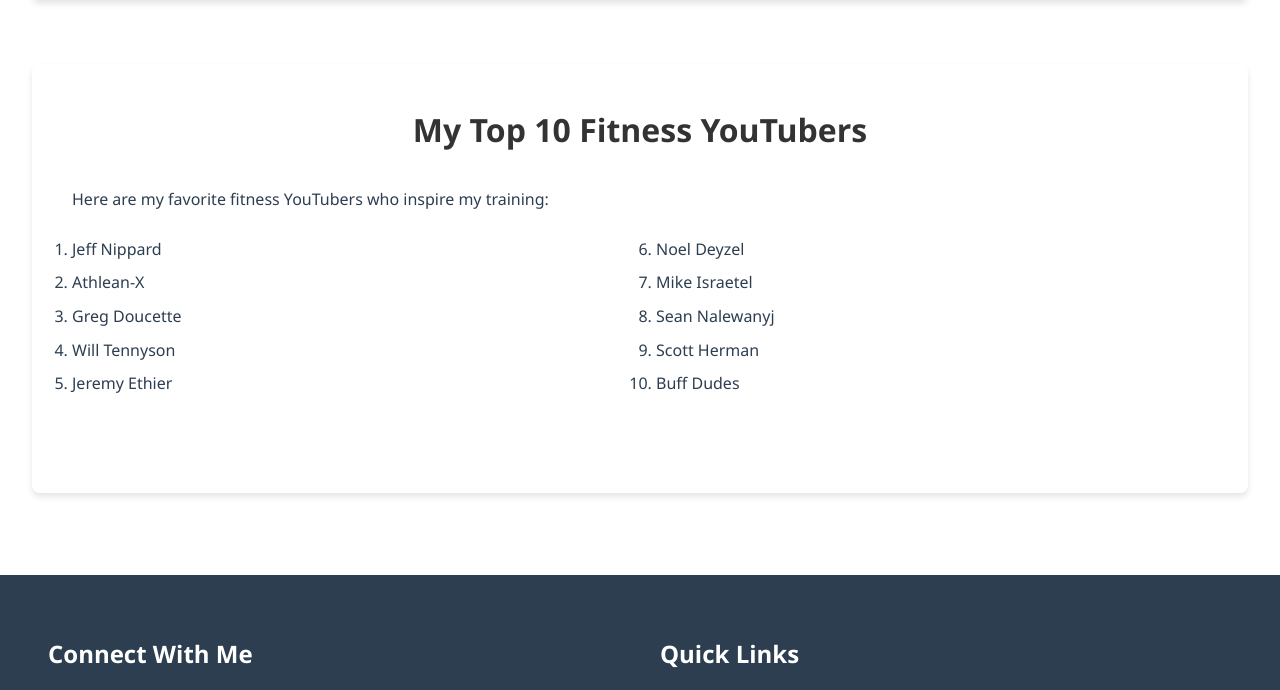
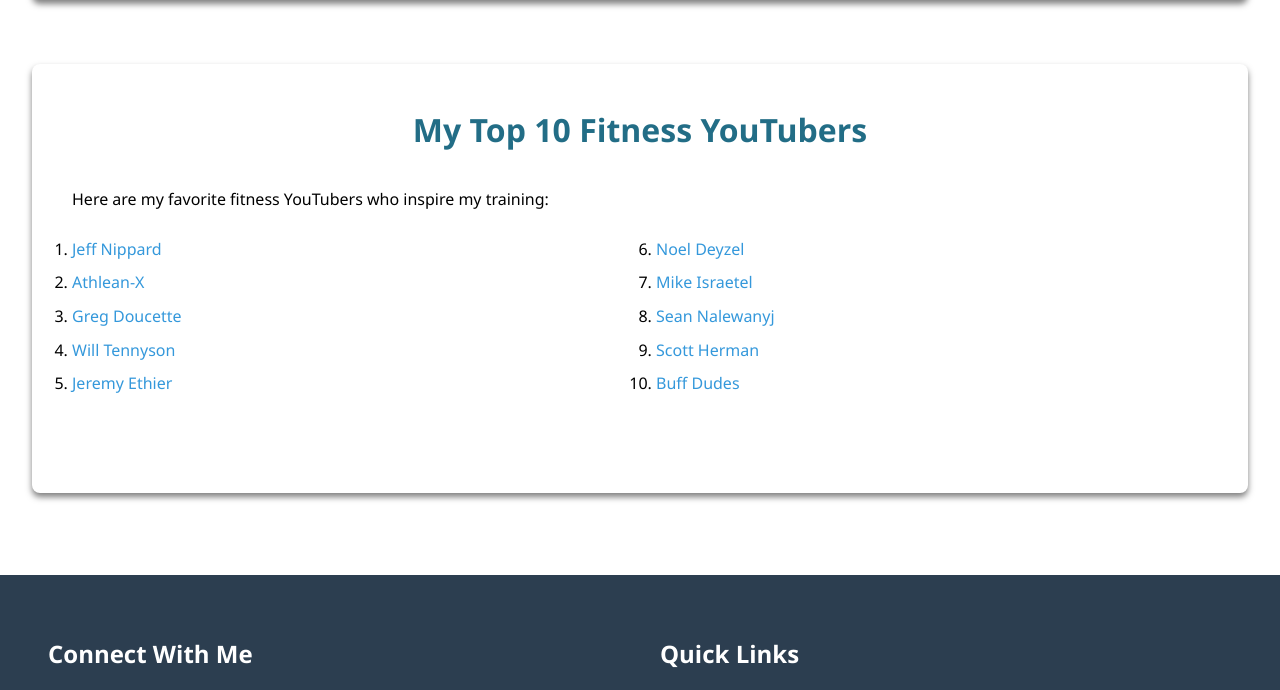
Before and after one commit to Habib-Un-Hemel/cse391_assignment1, a plain HTML site: page highlights.html in a window 1280 px wide. Shown: the part 1525-2215 px from the top of the page. Drawn offline with Linux system fonts and the light colour scheme.

Commit message:
change in highlights page

```diff
--- a/css/style.css
+++ b/css/style.css
@@ -4,16 +4,13 @@
   --secondary-color: #2ecc71;
   --dark-color: #2c3e50;
   --light-color: #ecf0f1;
-  --danger-color: #e74c3c;
-  --success-color: #2ecc71;
-  --warning-color: #f39c12;
   --info-color: #3498db;
   --white: #fff;
   --black: #000;
   --gray: #95a5a6;
   --dark-gray: #7f8c8d;
   --light-gray: #bdc3c7;
-  --shadow: 0 4px 6px rgba(0, 0, 0, 0.1);
+  --shadow: 0 4px 6px rgba(0, 0, 0, 0.5);
   --transition: all 0.3s ease;
 }
 
@@ -27,8 +24,7 @@
 body {
   font-family: "Segoe UI", Tahoma, Geneva, Verdana, sans-serif;
   line-height: 1.6;
-  color: var(--dark-color);
-  background-color: var(--white);
+  /* * */
 }
 
 a {
@@ -39,11 +35,12 @@ a {
 
 a:hover {
   color: var(--secondary-color);
+  /* green */
 }
 
 img {
   max-width: 100%;
-  height: auto;
+  height: 100%;
 }
 
 ul {
@@ -56,6 +53,8 @@ ul {
   max-width: 1200px;
   margin: 0 auto;
   padding: 0 20px;
+  /* top bottom, left write */
+  /*  */
 }
 
 .btn {
@@ -389,7 +388,7 @@ table tr:hover {
 }
 
 .skill-category:hover {
-  transform: translateY(-10px);
+  transform: translateY(10px);
 }
 
 .skill-category h3 {
@@ -412,16 +411,10 @@ table tr:hover {
 
 .skill-category ul li {
   margin-bottom: 10px;
-  padding-left: 20px;
+  padding-left: 10px;
   position: relative;
 }
 
-.skill-category ul li::before {
-  content: "▹";
-  position: absolute;
-  left: 0;
-  color: var(--primary-color);
-}
 
 /* Projects Section */
 .projects-container {
--- a/highlights.html
+++ b/highlights.html
@@ -36,7 +36,6 @@
       }
       nav a {
         text-decoration: none;
-        color: inherit;
         transition: color 0.3s;
       }
       nav a:hover {
@@ -54,7 +53,7 @@
       .highlight-content img {
         width: 50%;
         border-radius: 8px;
-        box-shadow: 0 4px 8px rgba(0,0,0,0.1);
+        box-shadow: 0 4px 8px rgba(0, 0, 0, 0.1);
       }
       .highlight-text {
         width: 50%;
@@ -67,7 +66,8 @@
         border-collapse: collapse;
         margin: 2rem 0;
       }
-      table th, table td {
+      table th,
+      table td {
         padding: 1rem;
         border: 1px solid #ddd;
         text-align: left;
@@ -84,7 +84,6 @@
         break-inside: avoid;
       }
     </style>
-
   </head>
   <body>
     <header>
@@ -103,61 +102,89 @@
 
     <main style="padding: 2rem">
       <section class="highlights-section">
-        <h1 style="font-size: 2.5rem;margin-top:3rem; margin-bottom: 1rem;">My Highlights</h1>
-        <p class="section-description" style="font-size: 1.2rem; margin-bottom: 3rem; color: #666;">
+        <h1 style="font-size: 2.5rem; margin-top: 3rem; margin-bottom: 1rem">
+          My Highlights
+        </h1>
+        <p
+          class="section-description"
+          style="font-size: 1.2rem; margin-bottom: 3rem; color: #666"
+        >
           Beyond coding and academics, here's what makes me who I am.
         </p>
 
         <div class="highlights-container">
           <!-- Bodybuilding Section -->
-          <article class="highlight-card" style="margin-bottom: 4rem;">
-            <h2 style="font-size: 2rem; margin-bottom: 2rem; color: #333;">Bodybuilding Passion</h2>
+          <article class="highlight-card" style="margin-bottom: 4rem">
+            <h2
+              style="
+                font-size: 2rem;
+                margin-bottom: 2rem;
+                color: rgb(34, 109, 134);
+              "
+            >
+              Bodybuilding Passion
+            </h2>
             <div class="highlight-content">
               <img
                 src="https://firebasestorage.googleapis.com/v0/b/autobazar-e55c7.firebasestorage.app/o/autoBazar%2FScreenshot%202025-07-07%20at%2011.30.31%E2%80%AFPM.png?alt=media&token=9d61f193-559a-4a73-b277-cca90b0f859c"
                 alt="Bodybuilding"
               />
               <div class="highlight-text">
-                <h3 style="font-size: 1.5rem; margin-bottom: 1rem;">My Fitness Journey</h3>
-                <p style="line-height: 1.6; margin-bottom: 1rem;">
-                  Bodybuilding has been a transformative part of my life, teaching me discipline, patience,
-                  and the power of consistency. I've been training seriously for 3 years, focusing on:
+                <h3 style="font-size: 1.5rem; margin-bottom: 1rem">
+                  My Fitness Journey
+                </h3>
+                <p style="line-height: 1.6; margin-bottom: 1rem">
+                  Bodybuilding has been a transformative part of my life,
+                  teaching me discipline, patience, and the power of
+                  consistency. I've been training seriously for 3 years,
+                  focusing on:
                 </p>
-                <ul style="margin-bottom: 1.5rem; padding-left: 1.5rem;">
+                <ul style="margin-bottom: 1.5rem; padding-left: 1.5rem">
                   <li>Progressive overload techniques</li>
                   <li>Nutrition and macro tracking</li>
                   <li>Powerlifting fundamentals (Squat, Bench, Deadlift)</li>
                   <li>Body recomposition strategies</li>
                 </ul>
-                <p style="line-height: 1.6;">
-                  My current personal records: 180kg squat, 120kg bench press, and 220kg deadlift.
+                <p style="line-height: 1.6">
+                  My current personal records: 80kg squat, 70kg bench press, and
+                  1000kg deadlift.
                 </p>
               </div>
             </div>
           </article>
 
           <!-- Biking Section -->
-          <article class="highlight-card" style="margin-bottom: 4rem;">
-            <h2 style="font-size: 2rem; margin-bottom: 2rem; color: #333;">Biking Adventures</h2>
+          <article class="highlight-card" style="margin-bottom: 4rem">
+            <h2
+              style="
+                font-size: 2rem;
+                margin-bottom: 2rem;
+                color: rgb(34, 109, 134);
+              "
+            >
+              Biking Adventures
+            </h2>
             <div class="highlight-content reverse">
               <img
                 src="https://firebasestorage.googleapis.com/v0/b/autobazar-e55c7.firebasestorage.app/o/autoBazar%2FScreenshot%202025-07-07%20at%2011.24.56%E2%80%AFPM.png?alt=media&token=ac4287c5-d1b9-4454-a21a-ae851fd25158"
                 alt="Biking"
               />
               <div class="highlight-text">
-                <h3 style="font-size: 1.5rem; margin-bottom: 1rem;">On Two Wheels</h3>
-                <p style="line-height: 1.6; margin-bottom: 1rem;">
-                  Motorcycles are my passion and escape. I own a Yamaha R15 and frequently go on long rides.
-                  What draws me to biking:
+                <h3 style="font-size: 1.5rem; margin-bottom: 1rem">
+                  On Two Wheels
+                </h3>
+                <p style="line-height: 1.6; margin-bottom: 1rem">
+                  Motorcycles are my passion and escape. I own a pulser150 bike
+                  and frequently go on long rides. What draws me to biking:
                 </p>
-                <ul style="margin-bottom: 1.5rem; padding-left: 1.5rem;">
+                <ul style="margin-bottom: 1.5rem; padding-left: 1.5rem">
                   <li>The sense of freedom on open roads</li>
                   <li>The mechanical beauty of motorcycles</li>
                   <li>The biking community and culture</li>
                   <li>Adventure touring and exploring new places</li>
                 </ul>
-                <p style="line-height: 1.6;">
-                  My dream bikes: Ducati Panigale V4 and BMW R 1250 GS Adventure.
+                <p style="line-height: 1.6">
+                  My dream bikes: Ducati Panigale V4.
                 </p>
               </div>
             </div>
@@ -165,22 +192,103 @@
 
           <!-- Top YouTubers Section -->
           <article class="highlight-card">
-            <h2 style="font-size: 2rem; margin-bottom: 2rem; color: #333;">My Top 10 Fitness YouTubers</h2>
+            <h2
+              style="
+                font-size: 2rem;
+                margin-bottom: 2rem;
+                color: rgb(34, 109, 134);
+              "
+            >
+              My Top 10 Fitness YouTubers
+            </h2>
             <div class="highlight-content">
-              <div style="width: 100%;">
-                <p style="margin-bottom: 1.5rem;">Here are my favorite fitness YouTubers who inspire my training:</p>
-<ol class="youtuber-list">
-    <li><a href="https://www.youtube.com/@JeffNippard" target="_blank" style="text-decoration: none; color: inherit;">Jeff Nippard</a></li>
-    <li><a href="https://www.youtube.com/@athleanx" target="_blank" style="text-decoration: none; color: inherit;">Athlean-X</a></li>
-    <li><a href="https://www.youtube.com/@GregDoucette" target="_blank" style="text-decoration: none; color: inherit;">Greg Doucette</a></li>
-    <li><a href="https://www.youtube.com/@WillTennyson" target="_blank" style="text-decoration: none; color: inherit;">Will Tennyson</a></li>
-    <li><a href="https://www.youtube.com/@JeremyEthier" target="_blank" style="text-decoration: none; color: inherit;">Jeremy Ethier</a></li>
-    <li><a href="https://www.youtube.com/@NoelDeyzel" target="_blank" style="text-decoration: none; color: inherit;">Noel Deyzel</a></li>
-    <li><a href="https://www.youtube.com/@RenaissancePeriodization" target="_blank" style="text-decoration: none; color: inherit;">Mike Israetel</a></li>
-    <li><a href="https://www.youtube.com/@SeanNalewanyj" target="_blank" style="text-decoration: none; color: inherit;">Sean Nalewanyj</a></li>
-    <li><a href="https://www.youtube.com/@ScottHermanFitness" target="_blank" style="text-decoration: none; color: inherit;">Scott Herman</a></li>
-    <li><a href="https://www.youtube.com/@BuffDudes" target="_blank" style="text-decoration: none; color: inherit;">Buff Dudes</a></li>
-</ol>
+              <div style="width: 100%">
+                <p style="margin-bottom: 1.5rem">
+                  Here are my favorite fitness YouTubers who inspire my
+                  training:
+                </p>
+                <ol class="youtuber-list">
+                  <li>
+                    <a
+                      href="https://www.youtube.com/@JeffNippard"
+                      target="_blank"
+                      style="text-decoration: none"
+                      >Jeff Nippard</a
+                    >
+                  </li>
+                  <li>
+                    <a
+                      href="https://www.youtube.com/@athleanx"
+                      target="_blank"
+                      style="text-decoration: none"
+                      >Athlean-X</a
+                    >
+                  </li>
+                  <li>
+                    <a
+                      href="https://www.youtube.com/@GregDoucette"
+                      target="_blank"
+                      style="text-decoration: none"
+                      >Greg Doucette</a
+                    >
+                  </li>
+                  <li>
+                    <a
+                      href="https://www.youtube.com/@WillTennyson"
+                      target="_blank"
+                      style="text-decoration: none"
+                      >Will Tennyson</a
+                    >
+                  </li>
+                  <li>
+                    <a
+                      href="https://www.youtube.com/@JeremyEthier"
+                      target="_blank"
+                      style="text-decoration: none"
+                      >Jeremy Ethier</a
+                    >
+                  </li>
+                  <li>
+                    <a
+                      href="https://www.youtube.com/@NoelDeyzel"
+                      target="_blank"
+                      style="text-decoration: none"
+                      >Noel Deyzel</a
+                    >
+                  </li>
+                  <li>
+                    <a
+                      href="https://www.youtube.com/@RenaissancePeriodization"
+                      target="_blank"
+                      style="text-decoration: none"
+                      >Mike Israetel</a
+                    >
+                  </li>
+                  <li>
+                    <a
+                      href="https://www.youtube.com/@SeanNalewanyj"
+                      target="_blank"
+                      style="text-decoration: none"
+                      >Sean Nalewanyj</a
+                    >
+                  </li>
+                  <li>
+                    <a
+                      href="https://www.youtube.com/@ScottHermanFitness"
+                      target="_blank"
+                      style="text-decoration: none"
+                      >Scott Herman</a
+                    >
+                  </li>
+                  <li>
+                    <a
+                      href="https://www.youtube.com/@BuffDudes"
+                      target="_blank"
+                      style="text-decoration: none"
+                      >Buff Dudes</a
+                    >
+                  </li>
+                </ol>
               </div>
             </div>
           </article>
@@ -195,10 +303,20 @@
             Feel free to reach out for collaborations or just a friendly hello!
           </p>
           <div class="social-links">
-            <a href="https://github.com/Habib-Un-Hemel"><i class="fab fa-github"></i></a>
-            <a href="https://www.linkedin.com/in/habibun-nabi-hemel/" target="_blank"><i class="fab fa-linkedin"></i></a>
-            <a href="https://x.com/Habib33hemel" target="_blank"><i class="fab fa-twitter"></i></a>
-            <a href="https://discord.gg/AsXNSUQE" target="_blank"><i class="fab fa-discord"></i></a>
+            <a href="https://github.com/Habib-Un-Hemel"
+              ><i class="fab fa-github"></i
+            ></a>
+            <a
+              href="https://www.linkedin.com/in/habibun-nabi-hemel/"
+              target="_blank"
+              ><i class="fab fa-linkedin"></i
+            ></a>
+            <a href="https://x.com/Habib33hemel" target="_blank"
+              ><i class="fab fa-twitter"></i
+            ></a>
+            <a href="https://discord.gg/AsXNSUQE" target="_blank"
+              ><i class="fab fa-discord"></i
+            ></a>
           </div>
         </div>
         <div class="footer-nav">
--- a/js/script.js
+++ b/js/script.js
@@ -1,68 +1,30 @@
-// Last modified date
-document.addEventListener("DOMContentLoaded", function () {
-  // Display last modified date
-  const lastModified = document.lastModified;
+document.addEventListener("DOMContentLoaded", () => {
+  // Create dark mode toggle
+  const toggle = document.createElement("div");
+  toggle.className = "dark-mode-toggle";
+  toggle.innerHTML = `<i class="fas ${
+    localStorage.getItem("darkMode") === "enabled" ? "fa-sun" : "fa-moon"
+  }"></i>`;
+  document.body.appendChild(toggle);
+
+  // Apply saved preference
+  if (localStorage.getItem("darkMode") === "enabled") {
+    document.body.classList.add("dark-mode");
+  }
+
+  // Toggle dark mode
+  toggle.onclick = () => {
+    document.body.classList.toggle("dark-mode");
+    const icon = toggle.querySelector("i");
+    const isDark = document.body.classList.contains("dark-mode");
+
+    icon.className = `fas ${isDark ? "fa-sun" : "fa-moon"}`;
+    localStorage.setItem("darkMode", isDark ? "enabled" : "disabled");
+  };
+
+  // Show page info
   const pageInfo = document.getElementById("page-info");
   if (pageInfo) {
-    pageInfo.textContent = `Page location: ${window.location.href} | Last modified: ${lastModified}`;
+    pageInfo.textContent = `Page location: ${window.location.href} | Last modified: ${document.lastModified}`;
   }
-
-  // Dark mode toggle functionality
-  const darkModeToggle = document.createElement("div");
-  darkModeToggle.className = "dark-mode-toggle";
-  darkModeToggle.innerHTML = '<i class="fas fa-moon"></i>';
-  document.body.appendChild(darkModeToggle);
-
-  darkModeToggle.addEventListener("click", function () {
-    document.body.classList.toggle("dark-mode");
-    const icon = this.querySelector("i");
-    if (document.body.classList.contains("dark-mode")) {
-      icon.classList.remove("fa-moon");
-      icon.classList.add("fa-sun");
-      localStorage.setItem("darkMode", "enabled");
-    } else {
-      icon.classList.remove("fa-sun");
-      icon.classList.add("fa-moon");
-      localStorage.setItem("darkMode", "disabled");
-    }
-  });
-
-  // Check for saved dark mode preference
-  if (localStorage.getItem("darkMode") === "enabled") {
-    document.body.classList.add("dark-mode");
-    const icon = darkModeToggle.querySelector("i");
-    icon.classList.remove("fa-moon");
-    icon.classList.add("fa-sun");
-  }
-
-
-  // // Highlight active section in navigation
-  // const sections = document.querySelectorAll("section[id]");
-  // const navLinks = document.querySelectorAll("nav ul li a");
-
-  // window.addEventListener("scroll", function () {
-  //   let current = "";
-
-  //   sections.forEach((section) => {
-  //     const sectionTop = section.offsetTop;
-  //     const sectionHeight = section.clientHeight;
-
-  //     if (pageYOffset >= sectionTop - 300) {
-  //       current = section.getAttribute("id");
-  //     }
-  //   });
-
-  //   navLinks.forEach((link) => {
-  //     link.classList.remove("active");
-  //     if (
-  //       link.getAttribute("href") === `#${current}` ||
-  //       (link.getAttribute("href").includes(current) && current !== "")
-  //     ) {
-  //       link.classList.add("active");
-  //     }
-  //   });
-  // });
-
-
-
 });
```
Also changed, not shown: index.html (+1 -1 lines), projects.html (+6 -6 lines).
